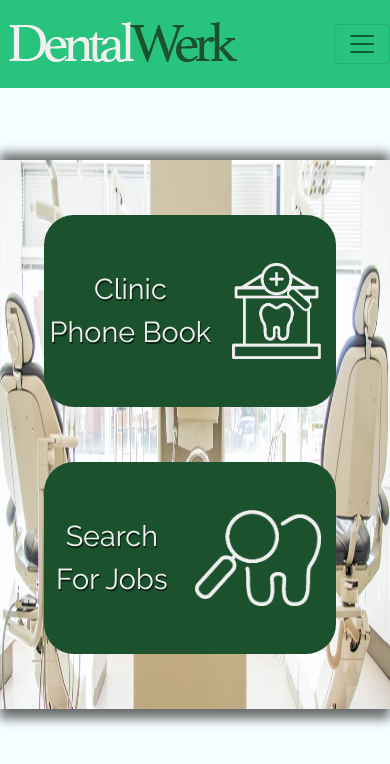
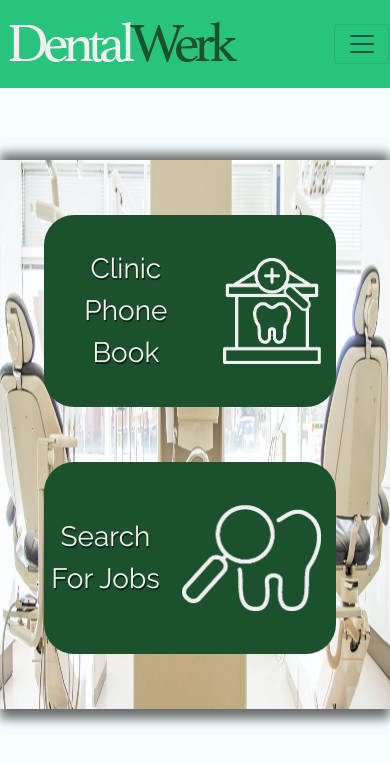
Before and after one commit to theMVPshop/nt03, a React (Create React App) app: page / in a window 390 px wide. Shown: the top 764 px of the page. Built offline with nearby package versions, Linux system fonts and the light colour scheme; no server answers.

Commit message:
Fixed landing page responsiveness

```diff
--- a/src/css/App.css
+++ b/src/css/App.css
@@ -110,6 +110,7 @@ body {
     width: 90%;
   }
 
+  /* Resume Classes */
   .clear {
     width: 50%;
   }
--- a/src/css/Landing.css
+++ b/src/css/Landing.css
@@ -36,7 +36,7 @@
 .main-link {
   color: var(--primary-text-color);
   text-decoration: none;
-  font-size: 250%;
+  font-size: 60px;
 }
 
 .main-link:hover {
@@ -57,12 +57,12 @@
   }
 
   .main-link {
-    font-size: 180%;
+    font-size: 40px;
     margin: 5px;
   }
 
   .search-button > img {
-    height: 50%;
+    height: 70%;
     margin: 15px;
   }
 
@@ -70,3 +70,14 @@
     height: 35%;
   }
 }
+
+@media (max-width: 480px) {
+  .main-link {
+    font-size: 28px;
+    margin: 5px;
+  }
+
+  .search-button > img {
+    height: 55%;
+  }
+}
--- a/src/css/Navigation.css
+++ b/src/css/Navigation.css
@@ -26,16 +26,13 @@
   border-radius: 5px;
 }
 
-.dropdown-menu {
-  min-width: 50px;
-}
-
 .dropdown-menu.show {
   background-color: var(--secondary-green);
 }
 
 a.dropdown-item {
   color: var(--primary-text-color);
+  margin-left: -10px;
 }
 
 .navbar-light .navbar-nav .nav-link,
@@ -44,10 +41,6 @@ a.dropdown-item {
   color: var(--primary-text-color);
   font-size: 24px;
   text-shadow: 0.05px 2px rgba(0, 0, 0, 0.558);
-}
-
-.basic-nav-dropdown {
-  text-shadow: 1px 2px rgba(0, 0, 0, 0.558);
 }
 
 @media (max-width: 992px) {
```
